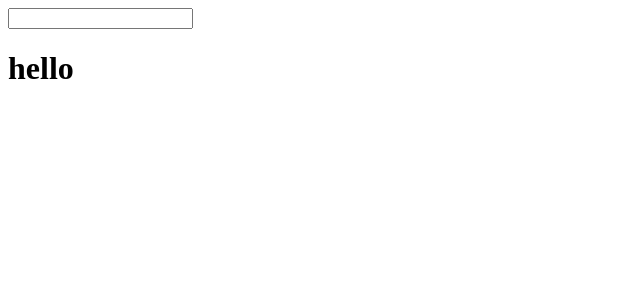
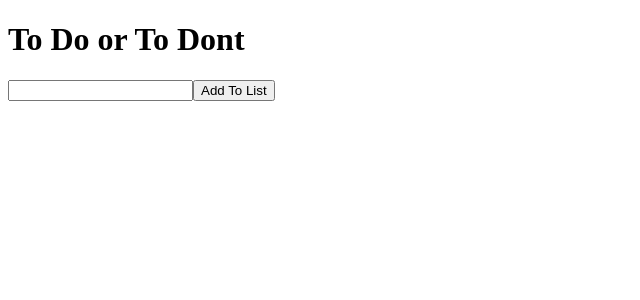
Before and after one commit to ccloops/todont, a React app: page / in a window 1280 px wide. Shown: the top 300 px of the page, without its empty margins (0-640 px from the left). Built offline with nearby package versions, Linux system fonts and the light colour scheme.

Commit message:
added Submit component with button

```diff
--- a/src/components/App.js
+++ b/src/components/App.js
@@ -3,6 +3,7 @@ import ReactDOM from 'react-dom';
 
 import TextInput from './TextInput';
 import List from './List';
+import Submit from './Submit';
 
 export default class App extends Component {
   constructor(props) {
@@ -12,23 +13,39 @@ export default class App extends Component {
       todos: [],
     };
     this.handleInputChange = this.handleInputChange.bind(this);
+    this.handleItemCreation = this.handleItemCreation.bind(this);
   }
 
   handleInputChange({target: {value: inputValue}}) {
     this.setState({inputValue});
   }
 
+  handleItemCreation() {
+    const {
+      state: {todos, inputValue},
+    } = this;
+
+    if(inputValue.length) {
+      this.setState({
+        todos: [...todos, inputValue].sort(),
+        inputValue: '',
+      });
+    }
+  }
+
 
   render() {
     const {
       handleInputChange,
+      handleItemCreation,
       state: {inputValue, todos},
     } = this;
     return (
       <Fragment>
+        <h1>To Do or To Dont</h1>
         <TextInput onChange={handleInputChange} value={inputValue}/>
+        <Submit onSubmit={handleItemCreation}/>
         <List items={todos} />
-        <h1>hello</h1>
       </Fragment>
     );
   }
--- a/src/components/Submit.js
+++ b/src/components/Submit.js
@@ -0,0 +1,12 @@
+import React from 'react';
+import PropTypes from 'prop-types';
+
+const Submit = ({onSubmit}) => (
+  <button onClick={onSubmit}>Add To List</button>
+);
+
+Submit.propTypes = {
+  onSubmit: PropTypes.func.isRequired,
+};
+
+export default Submit;
```
